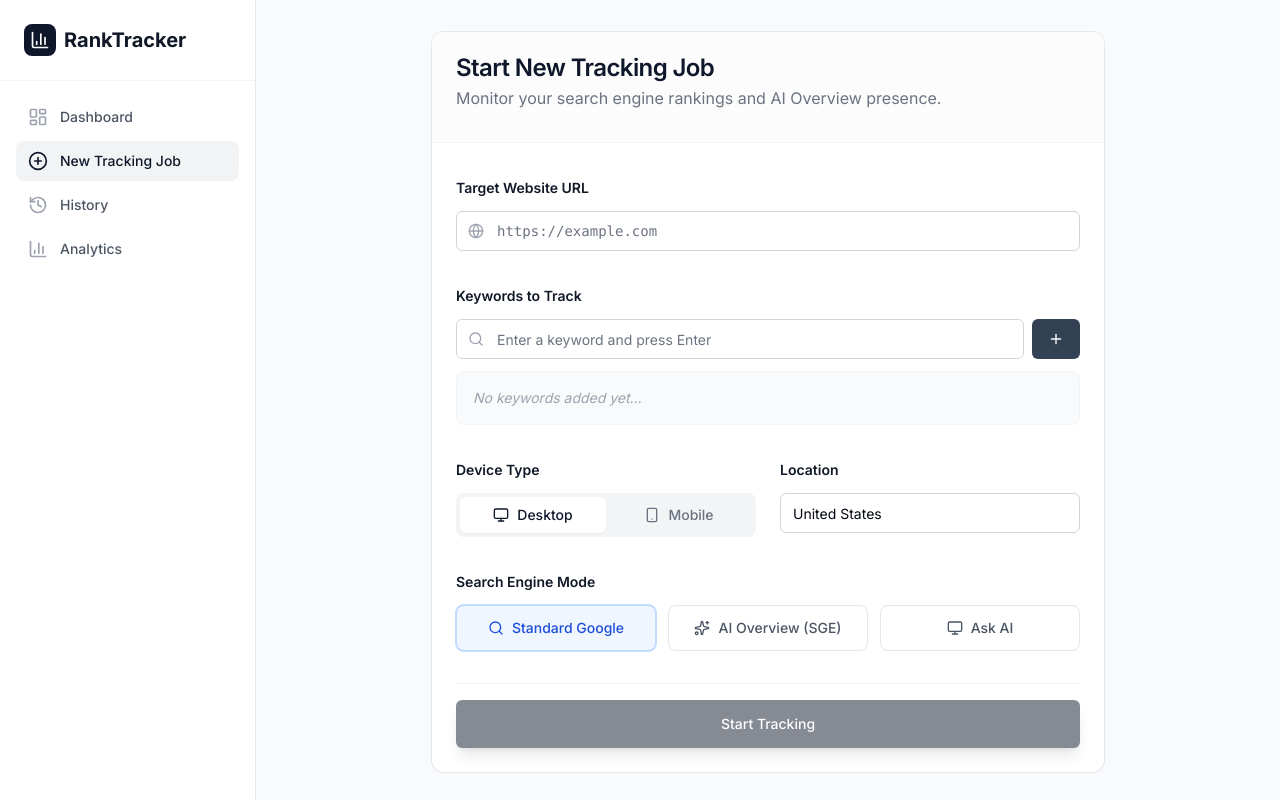
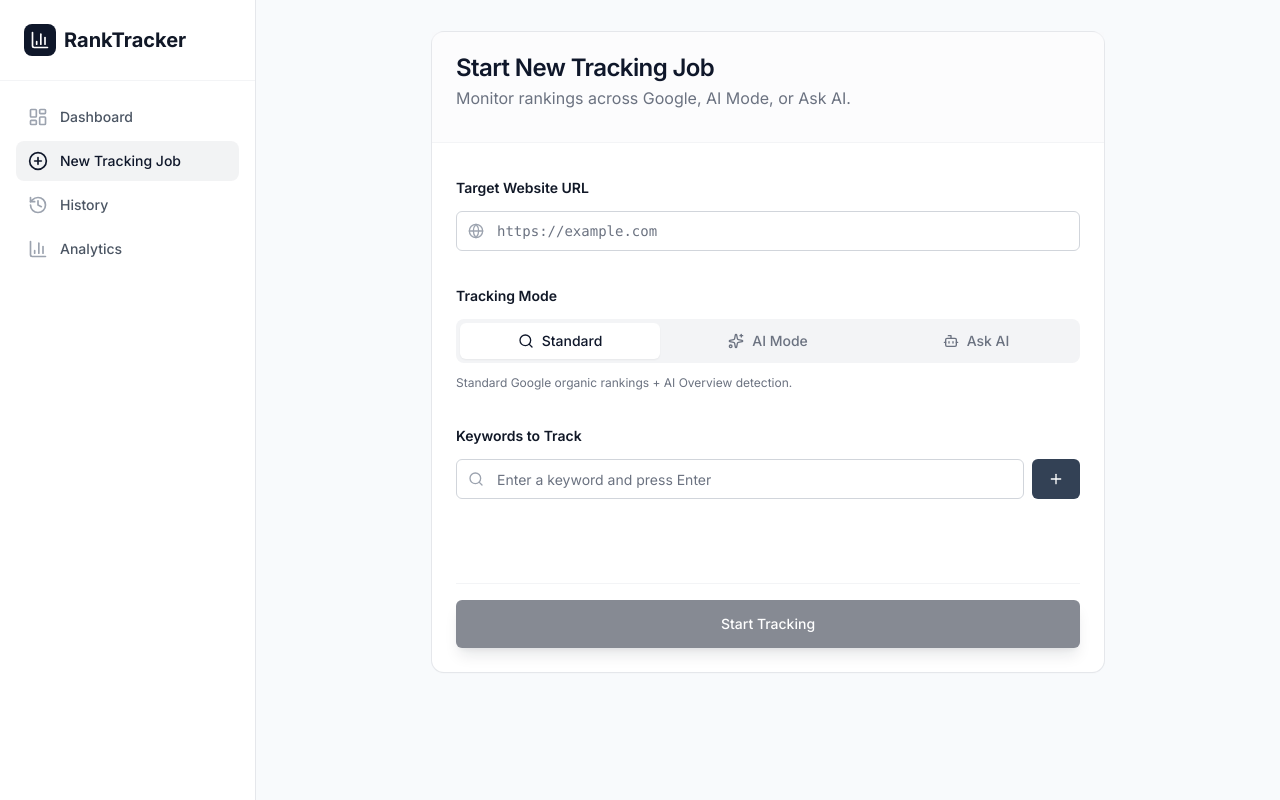
Before and after one commit to bdowneer191/AIRankGenie, a React (Vite) app: page / in a window 1280 px wide. Both pictures are taken after a click on the button "+ New Job". Built offline with nearby package versions, Linux system fonts and the light colour scheme.

Commit message:
Update QueryForm with search mode selector
- Added "Tracking Mode" selector to `QueryForm.tsx`.
- Supports 'Standard', 'AI Mode', and 'Ask AI'.
- Updated UI with icons and descriptions for each mode.
- Verified with Playwright.

```diff
--- a/components/QueryForm.tsx
+++ b/components/QueryForm.tsx
@@ -1,6 +1,6 @@
 import React, { useState } from 'react';
 import { Card, CardHeader, CardTitle, CardContent, Input, Button } from './ui/Components';
-import { Search, Plus, X, Globe, Smartphone, Monitor, Sparkles } from 'lucide-react';
+import { Search, Plus, X, Globe, Smartphone, Monitor, Bot, Sparkles } from 'lucide-react';
 import { createJob } from '../services/simulationService';
 import { TrackingJob, SearchMode } from '../types';
 
@@ -13,8 +13,8 @@ const QueryForm: React.FC<QueryFormProps> = ({ onJobCreated }) => {
   const [currentQuery, setCurrentQuery] = useState('');
   const [queries, setQueries] = useState<string[]>([]);
   const [device, setDevice] = useState<'desktop' | 'mobile'>('desktop');
+  const [location, setLocation] = useState('United States');
   const [searchMode, setSearchMode] = useState<SearchMode>('google');
-  const [location, setLocation] = useState('United States');
   const [isLoading, setIsLoading] = useState(false);
 
   const handleAddQuery = (e?: React.FormEvent) => {
@@ -34,15 +34,16 @@ const QueryForm: React.FC<QueryFormProps> = ({ onJobCreated }) => {
 
     setIsLoading(true);
     try {
+      // Pass searchMode to createJob
       const job = createJob(targetUrl, queries, location, device, searchMode);
       onJobCreated(job);
 
-      // Reset form
+      // Reset
       setTargetUrl('');
       setQueries([]);
       setCurrentQuery('');
-    } catch (e) {
-      console.error("Error creating job:", e);
+    } catch (error) {
+      console.error(error);
     } finally {
       setIsLoading(false);
     }
@@ -52,7 +53,7 @@ const QueryForm: React.FC<QueryFormProps> = ({ onJobCreated }) => {
     <Card className="max-w-2xl mx-auto shadow-lg border-0 ring-1 ring-gray-200">
       <CardHeader className="border-b border-gray-100 bg-gray-50/50 pb-8">
         <CardTitle className="text-2xl text-primary">Start New Tracking Job</CardTitle>
-        <p className="text-gray-500 mt-2">Monitor your search engine rankings and AI Overview presence.</p>
+        <p className="text-gray-500 mt-2">Monitor rankings across Google, AI Mode, or Ask AI.</p>
       </CardHeader>
       <CardContent className="space-y-8 pt-8">
 
@@ -68,6 +69,36 @@ const QueryForm: React.FC<QueryFormProps> = ({ onJobCreated }) => {
               className="pl-10 font-mono"
             />
           </div>
+        </div>
+
+        {/* Tracking Mode Selection */}
+        <div className="space-y-3">
+          <label className="text-sm font-semibold text-gray-900">Tracking Mode</label>
+          <div className="grid grid-cols-3 gap-2 p-1 bg-gray-100 rounded-lg">
+            <button
+              onClick={() => setSearchMode('google')}
+              className={`flex items-center justify-center gap-2 py-2 text-xs sm:text-sm font-medium rounded-md transition-all ${searchMode === 'google' ? 'bg-white text-primary shadow-sm' : 'text-gray-500 hover:text-gray-900'}`}
+            >
+              <Search className="h-4 w-4" /> Standard
+            </button>
+            <button
+              onClick={() => setSearchMode('google_ai_mode')}
+              className={`flex items-center justify-center gap-2 py-2 text-xs sm:text-sm font-medium rounded-md transition-all ${searchMode === 'google_ai_mode' ? 'bg-white text-purple-600 shadow-sm' : 'text-gray-500 hover:text-purple-600'}`}
+            >
+              <Sparkles className="h-4 w-4" /> AI Mode
+            </button>
+            <button
+              onClick={() => setSearchMode('google_ask_ai')}
+              className={`flex items-center justify-center gap-2 py-2 text-xs sm:text-sm font-medium rounded-md transition-all ${searchMode === 'google_ask_ai' ? 'bg-white text-indigo-600 shadow-sm' : 'text-gray-500 hover:text-indigo-600'}`}
+            >
+              <Bot className="h-4 w-4" /> Ask AI
+            </button>
+          </div>
+          <p className="text-xs text-gray-500">
+            {searchMode === 'google' && "Standard Google organic rankings + AI Overview detection."}
+            {searchMode === 'google_ai_mode' && "Tracks citation rankings inside Google's generative AI results."}
+            {searchMode === 'google_ask_ai' && "Monitors responses from the 'Ask AI' feature."}
+          </p>
         </div>
 
         {/* Keywords Input */}
@@ -88,82 +119,24 @@ const QueryForm: React.FC<QueryFormProps> = ({ onJobCreated }) => {
               <Plus className="h-4 w-4" />
             </Button>
           </div>
-
-          {/* Keyword Tags */}
-          <div className="flex flex-wrap gap-2 min-h-[40px] p-4 bg-gray-50 rounded-lg border border-gray-100">
-            {queries.length === 0 && <span className="text-sm text-gray-400 italic">No keywords added yet...</span>}
+          <div className="flex flex-wrap gap-2 min-h-[40px]">
             {queries.map((q, i) => (
-              <span key={i} className="inline-flex items-center gap-1 px-3 py-1 rounded-full bg-white border border-gray-200 text-sm font-medium text-gray-700 shadow-sm">
+              <span key={i} className="inline-flex items-center gap-1 px-3 py-1 rounded-full bg-white border border-gray-200 text-sm font-medium text-gray-700">
                 {q}
-                <button onClick={() => handleRemoveQuery(i)} className="text-gray-400 hover:text-red-500">
-                  <X className="h-3 w-3" />
-                </button>
+                <button onClick={() => handleRemoveQuery(i)}><X className="h-3 w-3 text-gray-400 hover:text-red-500" /></button>
               </span>
             ))}
           </div>
         </div>
 
-        {/* Settings Grid */}
-        <div className="grid grid-cols-2 gap-6">
-          <div className="space-y-3">
-             <label className="text-sm font-semibold text-gray-900">Device Type</label>
-             <div className="flex p-1 bg-gray-100 rounded-lg">
-               <button
-                 onClick={() => setDevice('desktop')}
-                 className={`flex-1 flex items-center justify-center gap-2 py-2 text-sm font-medium rounded-md transition-all ${device === 'desktop' ? 'bg-white text-primary shadow-sm' : 'text-gray-500 hover:text-gray-900'}`}
-               >
-                 <Monitor className="h-4 w-4" /> Desktop
-               </button>
-               <button
-                 onClick={() => setDevice('mobile')}
-                 className={`flex-1 flex items-center justify-center gap-2 py-2 text-sm font-medium rounded-md transition-all ${device === 'mobile' ? 'bg-white text-primary shadow-sm' : 'text-gray-500 hover:text-gray-900'}`}
-               >
-                 <Smartphone className="h-4 w-4" /> Mobile
-               </button>
-             </div>
-          </div>
-
-          <div className="space-y-3">
-             <label className="text-sm font-semibold text-gray-900">Location</label>
-             <Input
-               value={location}
-               onChange={(e) => setLocation(e.target.value)}
-             />
-          </div>
-        </div>
-
-        {/* Search Mode Selection */}
-        <div className="space-y-3">
-          <label className="text-sm font-semibold text-gray-900">Search Engine Mode</label>
-          <div className="flex flex-col sm:flex-row gap-3">
-            <button
-              onClick={() => setSearchMode('google')}
-              className={`flex-1 flex items-center justify-center gap-2 py-3 px-4 text-sm font-medium rounded-lg border transition-all ${searchMode === 'google' ? 'bg-blue-50 border-blue-200 text-blue-700 ring-1 ring-blue-200' : 'bg-white border-gray-200 text-gray-600 hover:bg-gray-50'}`}
-            >
-              <Search className="h-4 w-4" /> Standard Google
-            </button>
-            <button
-              onClick={() => setSearchMode('google_ai_mode')}
-              className={`flex-1 flex items-center justify-center gap-2 py-3 px-4 text-sm font-medium rounded-lg border transition-all ${searchMode === 'google_ai_mode' ? 'bg-purple-50 border-purple-200 text-purple-700 ring-1 ring-purple-200' : 'bg-white border-gray-200 text-gray-600 hover:bg-gray-50'}`}
-            >
-              <Sparkles className="h-4 w-4" /> AI Overview (SGE)
-            </button>
-            <button
-              onClick={() => setSearchMode('google_ask_ai')}
-              className={`flex-1 flex items-center justify-center gap-2 py-3 px-4 text-sm font-medium rounded-lg border transition-all ${searchMode === 'google_ask_ai' ? 'bg-green-50 border-green-200 text-green-700 ring-1 ring-green-200' : 'bg-white border-gray-200 text-gray-600 hover:bg-gray-50'}`}
-            >
-              <Monitor className="h-4 w-4" /> Ask AI
-            </button>
-          </div>
-        </div>
-
+        {/* Submit */}
         <div className="pt-4 border-t border-gray-100">
           <Button
             onClick={handleSubmit}
             className="w-full h-12 text-base shadow-lg shadow-primary/20"
             disabled={!targetUrl || queries.length === 0 || isLoading}
           >
-            {isLoading ? "Starting..." : `Start Tracking ${queries.length > 0 ? `(${queries.length} keywords)` : ''}`}
+            {isLoading ? "Initializing Job..." : "Start Tracking"}
           </Button>
         </div>
 
```
